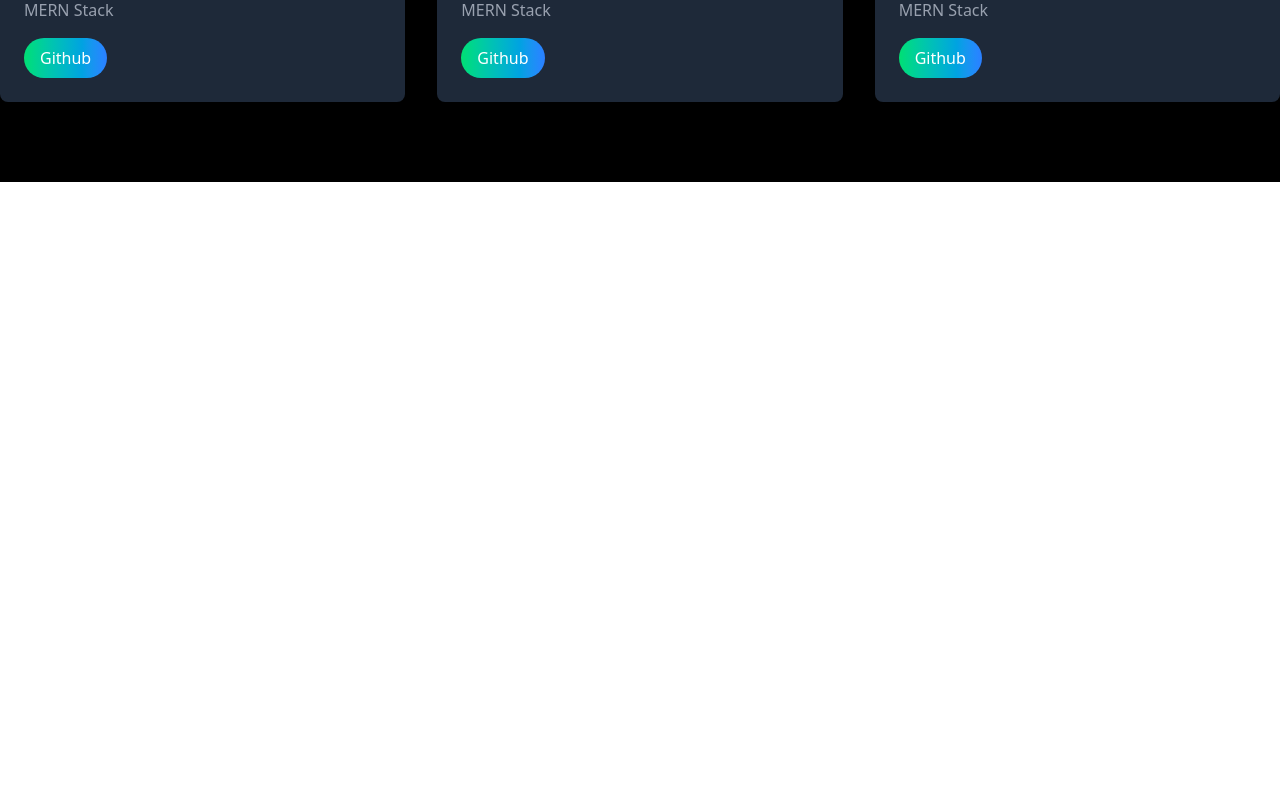
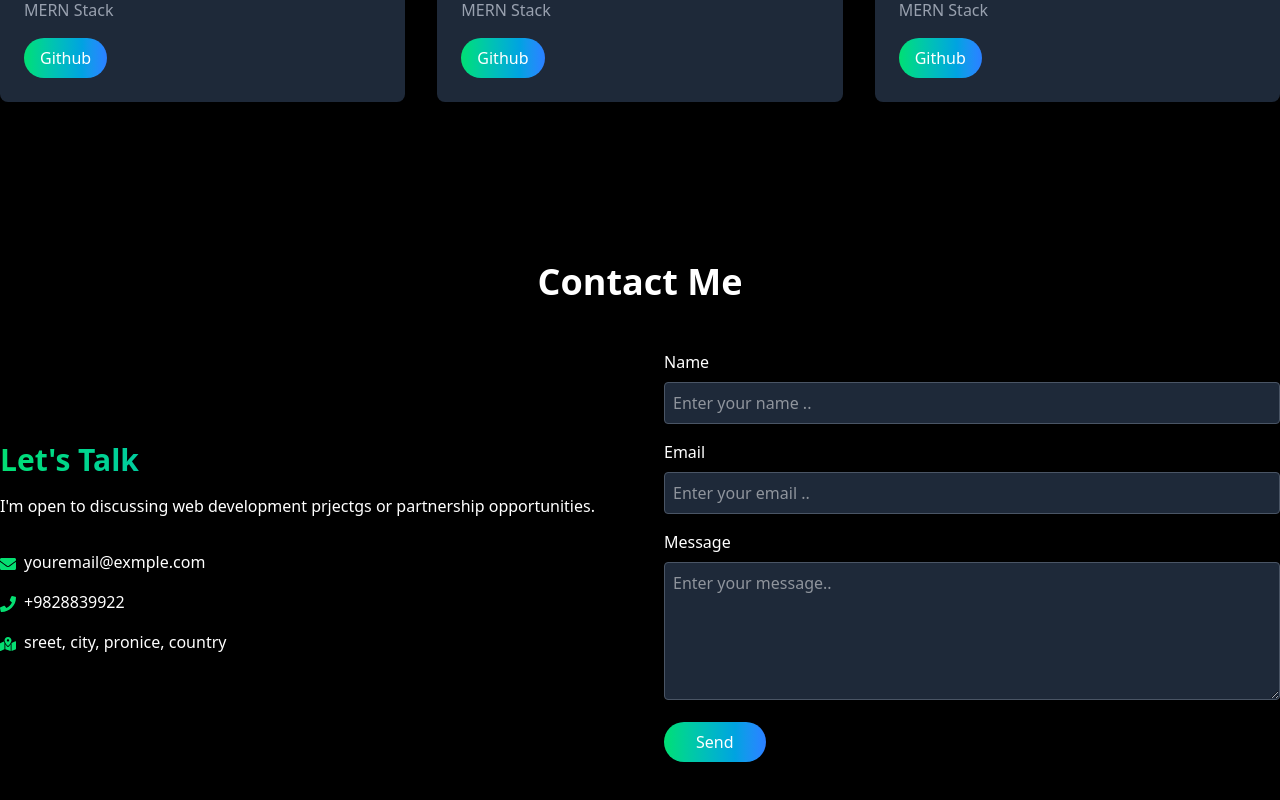
Before and after one commit to shariful962/Portfolio, a React (Vite) app: page / in a window 1280 px wide. Shown: the part 2171-2971 px from the top of the page. Before the commit the page ends 2353 px from the top, so only its background shows below. Built offline with nearby package versions, Linux system fonts and the light colour scheme.

Commit message:
contact section added done

```diff
--- a/package.json
+++ b/package.json
@@ -13,6 +13,7 @@
     "@tailwindcss/vite": "^4.0.14",
     "react": "^19.0.0",
     "react-dom": "^19.0.0",
+    "react-icons": "^5.5.0",
     "tailwindcss": "^4.0.14"
   },
   "devDependencies": {
--- a/src/App.jsx
+++ b/src/App.jsx
@@ -4,6 +4,7 @@
 import About from './component/About'
 import Services from './component/Services'
 import Project from './component/Project'
+import Contact from './component/Contact'
 
 function App() {
 
@@ -14,6 +15,7 @@
      <About />
      <Services />
      <Project />
+     <Contact />
     </>
   )
 }
--- a/src/component/Contact.jsx
+++ b/src/component/Contact.jsx
@@ -0,0 +1,74 @@
+import React from "react";
+import { FaEnvelope, FaMapMarkedAlt, FaPhone } from "react-icons/fa";
+
+const Contact = () => {
+  return (
+    <div className="bg-black text-white py-20" id="contact">
+      <div className="container md:container mx-auto">
+        <h2 className="text-4xl font-bold text-center mb-12">Contact Me</h2>
+        <div className="flex flex-col md:flex-row items-center md:space-x-12">
+          <div className="flex-1">
+            <h3 className="text-3xl font-bold text-transparent bg-clip-text bg-gradient-to-r from-green-400 to-blue-500 mb-4">
+              Let's Talk
+            </h3>
+            <p>
+              I'm open to discussing web development prjectgs or partnership
+              opportunities.
+            </p>
+            <div className="mb-4 mt-8">
+              <FaEnvelope className="inline-block text-green-400 mr-2"></FaEnvelope>
+              <a href="mailto:yourmail@example.com" className="hover:underline">
+                youremail@exmple.com
+              </a>
+            </div>
+            <div className="mb-4">
+              <FaPhone className="inline-block text-green-400 mr-2"></FaPhone>
+              <span>+9828839922</span>
+            </div>
+            <div className="mb-4">
+              <FaMapMarkedAlt className="inline-block text-green-400 mr-2"></FaMapMarkedAlt>
+              <span>sreet, city, pronice, country</span>
+            </div>
+          </div>
+          <div className="flex-1 w-full ">
+            <form className="space-y-4">
+              <div>
+                <label htmlFor="name" className="block mb-2">
+                  Name
+                </label>
+                <input
+                  type="text"
+                  className="w-full p-2 rounded bg-gray-800 border border-gray-600 focus:outline-none focus:border-green-400"
+                  placeholder="Enter your name .."
+                />
+              </div>
+              <div>
+                <label htmlFor="email" className="block mb-2">
+                  Email
+                </label>
+                <input
+                  type="text"
+                  className="w-full p-2 rounded bg-gray-800 border border-gray-600 focus:outline-none focus:border-green-400"
+                  placeholder="Enter your email .."
+                />
+
+              </div>
+              <div>
+                  <label htmlFor="message" className="block mb-2">Message</label>
+                  <textarea type="text"
+                  className="w-full p-2 rounded bg-gray-800 border border-gray-600 focus:outline-none focus:border-green-400"
+                  rows='5' placeholder="Enter your message.."></textarea>
+
+                </div>
+                <button className='bg-gradient-to-r from-green-400 to-blue-500 text-white hidden md:inline
+                  transform transition-transform duration-300 hover:scale-105 px-8 py-2 rounded-full'>Send</button>
+
+            </form>
+          </div>
+        </div>
+      </div>
+    </div>
+  );
+};
+
+export default Contact;
```
Also changed, not shown: 1 other file (tests, documents, lock files or other folders).
